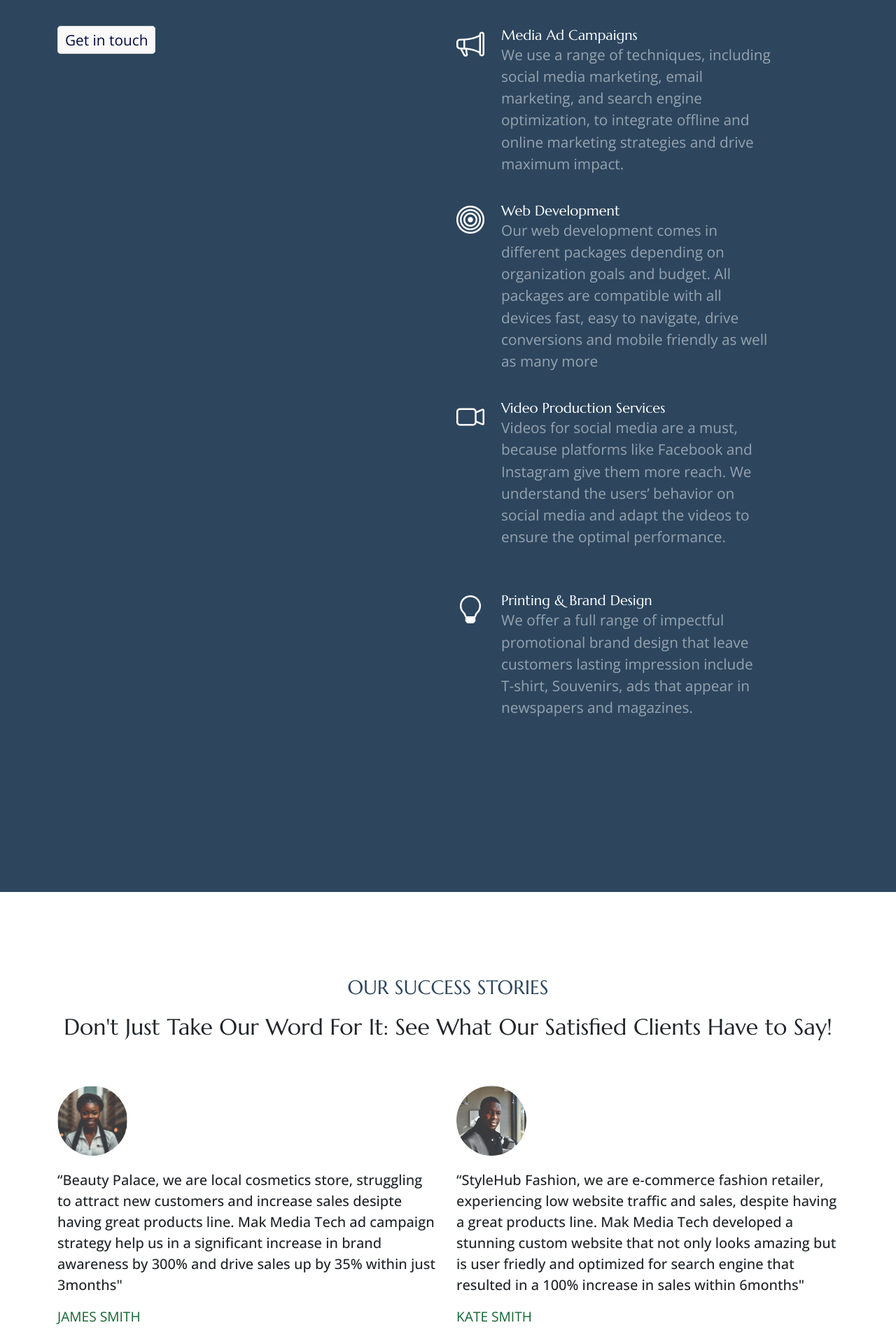
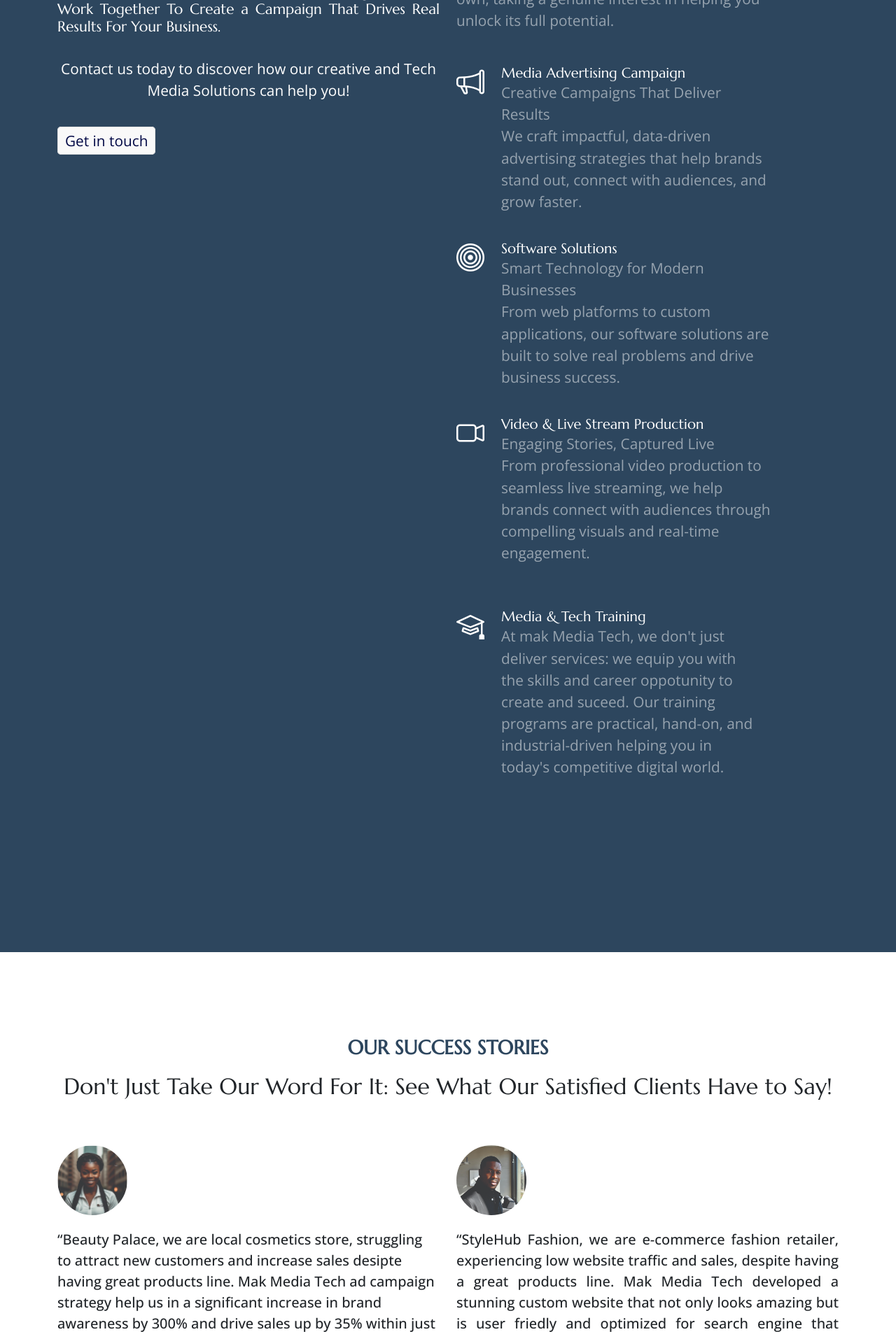
Before and after one commit to kennyakanbi/makmedia, a Django app: page /services/ in a window 1280 px wide. Shown: the part 922-2826 px from the top of the page at 70% size. Run offline with Django 5.2, Linux system fonts and the light colour scheme; some libraries are stand-ins or nearby versions.

Commit message:
update on pages

```diff
--- a/myapp/templates/about.html
+++ b/myapp/templates/about.html
@@ -31,7 +31,7 @@
             </a>
           </div>
           <div class="col-lg-5 order-lg-1" data-aos="fade-up" data-aos-delay="100">
-            <h2 class="content-title mb-4"><b>A Team United by Vision, Dedicated to your Growth</b></h2>
+            <h2 class="content-title mb-4"><b>Professional Team United by Vision & Dedication </b></h2>
             <p style="text-align: justify;" class="mb-4">
           At <b>Mak Media Tech,</b> we are more than just a media and technology brand, we are a
           team of passionate innovators, creators, and problem-solvers. Founded in Lagos
@@ -149,7 +149,7 @@
       <!-- Section Title -->
       <div class="container section-title" data-aos="fade-up">
         <h2><b>SERVICES </b></h2>
-        <p>Transforming Your Business with Innovative Media Services</p>
+        <p>Transforming Your Business with Innovative Media and Tech Services</p>
    <div class="content">
         <div class="container">
           <div class="row g-0">
--- a/myapp/templates/services.html
+++ b/myapp/templates/services.html
@@ -19,71 +19,71 @@
       </div>
     </div><!-- End Page Title -->
 
-       <!-- About Section -->
+      <!-- About Section -->
     <section id="about" class="about section">
 
       <div class="content">
         <div class="container">
           <div class="row">
-            <div class="col-lg-6 mb-4 mb-lg-0">
+            <div class="col-lg-6 mb-4 mb-lg-0"> <br><br><br><br><br><br>
               <img src="{% static 'assets/img/about.png' %}" alt="Image " class="img-fluid img-overlap" data-aos="zoom-out"> <br> <br>
             <br>  <h2 style="text-align: justify;">Don't Let Your Business Fade Into The Background. Let Work Together To Create a Campaign That Drives Real Results For Your Business.</h2> <br>
             <p style="text-align: center;">Contact us today to discover how our creative and Tech Media Solutions can help you!</p>
             <br>
-             <p><a href="#" class="about"><b>Get in touch</a></p></b>
+             <p><a href="/contact" class="about"><b>Get in touch</a></p></b>
           </div>
 
             <div class="col-lg-5 ml-auto" data-aos="fade-up" data-aos-delay="100">
-              <h3 class="content-subtitle text-white opacity-50">Why Choose Us</h3>
+              <h2 class="content-subtitle text-white opacity-50"><strong></strong>Why Choose Us </strong></h2><br><br>
               <h2 class="content-title mb-4">
-                We <strong>Are The Right Partner For Your</strong> Business Growth
+                The <strong>Right Partner For Your</strong> Business Growth
               </h2>
               <p class="opacity-50">
-              We have the expertise and knowledge to offer impartial advice and services
-               at an honest price. With us you’ll feel heard. We listen to our client requirements
-               and then select the right solution that fits. We care for your business as our own.
-               We take a sincere interest in it and genuinely want to help your company reach its potential.
+              At Mak Media Tech, we combine expertise, creativity, and technology to help your business thrive. We don’t just provide services,
+              we listen, understand, and deliver solutions tailored to your goals. With us, you’ll feel valued and supported, because your success
+              is our success. We treat your business like our own, taking a genuine interest in helping you unlock its full potential.
               </p>
 
               <div class="row my-5">
                 <div class="col-lg-12 d-flex align-items-start mb-4">
                   <i class="bi bi-megaphone me-4 display-6"></i>
                   <div>
-                    <h4 class="m-0 h5 text-white">Media Ad Campaigns</h4>
+                    <h4 class="m-0 h5 text-white">Media Advertising Campaign</h4>
                     <p class="text-white opacity-50">
-
-We use a range of techniques, including social media marketing, email marketing, and search
-engine optimization, to integrate offline and online marketing strategies and drive maximum impact.
+                    <b>Creative Campaigns That Deliver Results</b></br> We craft impactful,
+                    data-driven advertising strategies that help brands stand out, connect with
+                    audiences, and grow faster.</p>
                   </div>
                 </div>
                 <div class="col-lg-12 d-flex align-items-start mb-4">
                   <i class="bi bi-bullseye me-4 display-6"></i>
                   <div>
-                    <h4 class="m-0 h5 text-white">Web Development</h4>
+                    <h4 class="m-0 h5 text-white">Software Solutions</h4>
                     <p class="text-white opacity-50">
-Our web development comes in different packages depending on organization goals and budget.
-All packages are compatible with all devices fast, easy to navigate, drive conversions and mobile
-friendly as well as many more</p>
+                      <b>Smart Technology for Modern Businesses</b> <br>From web platforms to custom applications, our software
+                      solutions are built to solve real problems and drive business success.
+                    </p>
                   </div>
                 </div>
                 <div class="col-lg-12 d-flex align-items-start">
                   <i class="bi bi-camera-video me-4 display-6"></i>
                   <div>
-                    <h4 class="m-0 h5 text-white">Video Production Services</h4>
+                    <h4 class="m-0 h5 text-white">Video & Live Stream Production</h4>
                     <p class="text-white opacity-50">
-Videos for social media are a must, because platforms like Facebook and Instagram give
-them more reach. We understand the users’ behavior on social media and adapt the videos to
- ensure the optimal performance.</p>
+                    <b>Engaging Stories, Captured Live</b><br>
+                    From professional video production to seamless live streaming, we help brands connect
+                    with audiences through compelling visuals and real-time engagement.</p>
                   </div>
                 </div>
                   <div class="row my-5">
                 <div class="col-lg-12 d-flex align-items-start mb-4">
-                  <i class="bi bi-lightbulb me-4 display-6"></i>
+                 <i class="bi bi-mortarboard me-4 display-6"></i>
                   <div>
-                    <h4 class="m-0 h5 text-white">Printing & Brand Design</h4>
+                    <h4 class="m-0 h5 text-white">Media & Tech Training</h4>
                     <p class="text-white opacity-50">
-We offer a full range of impectful promotional brand design that leave customers lasting impression include
- T-shirt, Souvenirs, ads that appear in newspapers and magazines.</p>
+At mak Media Tech, we don't just deliver services: we equip you with the skills and career oppotunity
+to create and suceed. Our training programs are practical, hand-on, and industrial-driven helping
+you in today's competitive digital world.</p>
                   </div>
                 </div>
               </div>
@@ -94,11 +94,12 @@ We offer a full range of impectful promotional brand design that leave customers
          </div>
       </div>
     </section><!-- /About Section -->
-       <!-- Testimonials Section -->
+
+    <!-- Testimonials Section -->
     <section class="testimonials-12 testimonials section" id="testimonials">
       <!-- Section Title -->
       <div class="container section-title" data-aos="fade-up">
-        <h2>OUR SUCCESS STORIES</h2>
+        <h2><b>OUR SUCCESS STORIES</h2></b>
         <p>Don't Just Take Our Word For It: See What Our Satisfied Clients Have to Say! </p>
       </div><!-- End Section Title -->
       <div class="testimonial-wrap">
@@ -114,72 +115,72 @@ We offer a full range of impectful promotional brand design that leave customers
                      increase in brand awareness by 300% and drive sales up by 35% within just 3months"
                   </p>
                 </blockquote>
-                <p class="client-name">James Smith</p>
+                <p class="client-name">Damilola Adegoge</p>
               </div>
             </div>
             <div class="col-md-6 mb-4 mb-md-4">
               <div class="testimonial">
                 <img src="{% static 'assets/img/testimonials/test-2.jpg' %}" alt="Testimonial author">
                 <blockquote>
-                  <p>
+                  <p style="text-align: justify;">
                     “StyleHub Fashion, we are e-commerce fashion retailer, experiencing low website traffic and sales, despite having a great
                     products line. Mak Media Tech developed a stunning custom website that not only looks amazing but is
                     user friedly and optimized for search engine that resulted in a 100% increase in sales within 6months"
                   </p>
                 </blockquote>
-                <p class="client-name">Kate Smith</p>
+                <p class="client-name">Abdullahi Sheu</p>
               </div>
             </div>
              <div class="col-md-6 mb-4 mb-md-4">
               <div class="testimonial">
                 <img src="{% static 'assets/img/testimonials/test-3.jpg' %}" alt="Testimonial author">
                 <blockquote>
-                  <p>
+                  <p style="text-align: justify;">
                     “FitZone Gym, we are local fitness center, experiencing low membership sales and low brand awareness.
                     Mak Media Tech help us create series of promotional videos that resulted in a 50% increase in website
                     traffic and significant boost in sales"
                   </p>
                 </blockquote>
-                <p class="client-name">Kate Smith</p>
+                <p class="client-name">Joseph Imoh</p>
               </div>
             </div>
              <div class="col-md-6 mb-4 mb-md-4">
               <div class="testimonial">
                 <img src="{% static 'assets/img/testimonials/test-4.jpg' %}" alt="Testimonial author">
                 <blockquote>
-                  <p>
+                  <p style="text-align: justify;">
                     “Foodie Delights, we are food delivery service, when we wanted to build capacity to our
                     team to learn from the expert. Mak Media internship program provide hand-on experience and skill
                     in media technology that have made significant contribution to our team"
                   </p>
                 </blockquote>
-                <p class="client-name">Kate Smith</p>
+                <p class="client-name">Kate Johnson</p>
               </div>
             </div>
             <div class="col-md-6 mb-4 mb-md-4">
               <div class="testimonial">
                 <img src="{% static 'assets/img/testimonials/test-5.jpg' %}" alt="Testimonial author">
                 <blockquote>
-                  <p>
+                  <p style="text-align: justify;">
                     “Kasmag Line, our tranport company want to create a mobile app that would stand out in a crowded market
                     and drive customer engagement. Mak Media Tech developed a mobile that became a top-grossing app in its
                     category, with over 1 million dowloads within the first one year"
                   </p>
                 </blockquote>
-                <p class="client-name">Claire Anderson</p>
+                <p class="client-name">Abubakir Samad</p>
               </div>
             </div>
             <div class="col-md-6 mb-4 mb-md-4">
               <div class="testimonial">
                 <img src="{% static 'assets/img/testimonials/test-6.jpg' %}" alt="Testimonial author">
                 <blockquote>
-                  <p>
+                  <p style="text-align: justify;">
                     “HomeFix Contractors, we are into home repair and renovation company, when struggling with rebrand and refresh our
                     image to appeal to a new audience. Mak Media Tech rebrand with a fresh new look, resulting in a significant
                     increase in brand recgnition and customer engement"
                   </p>
                 </blockquote>
-                <p class="client-name">Dan Smith</p>
+                <p class="client-name">Tunde Adekola</p>
               </div>
             </div>
           </div>
@@ -192,9 +193,11 @@ We offer a full range of impectful promotional brand design that leave customers
 
       <!-- Section Title -->
       <div class="container section-title" data-aos="fade-up">
-        <h2>MEDIA SERVICES</h2>
-        <p>Transforming Your Business with Innovative Media Services</p>
-      </div><!-- End Section Title -->
+        <h2><b> MEDIA ADVERTISING AND TECH SERVICES</h2></b>
+        <p>Transforming Your Business with Innovative Media & Tech Services</p>
+      </div>
+
+      <!-- End Section Title -->
      <div class="content">
         <div class="container">
           <div class="row g-0">
```
